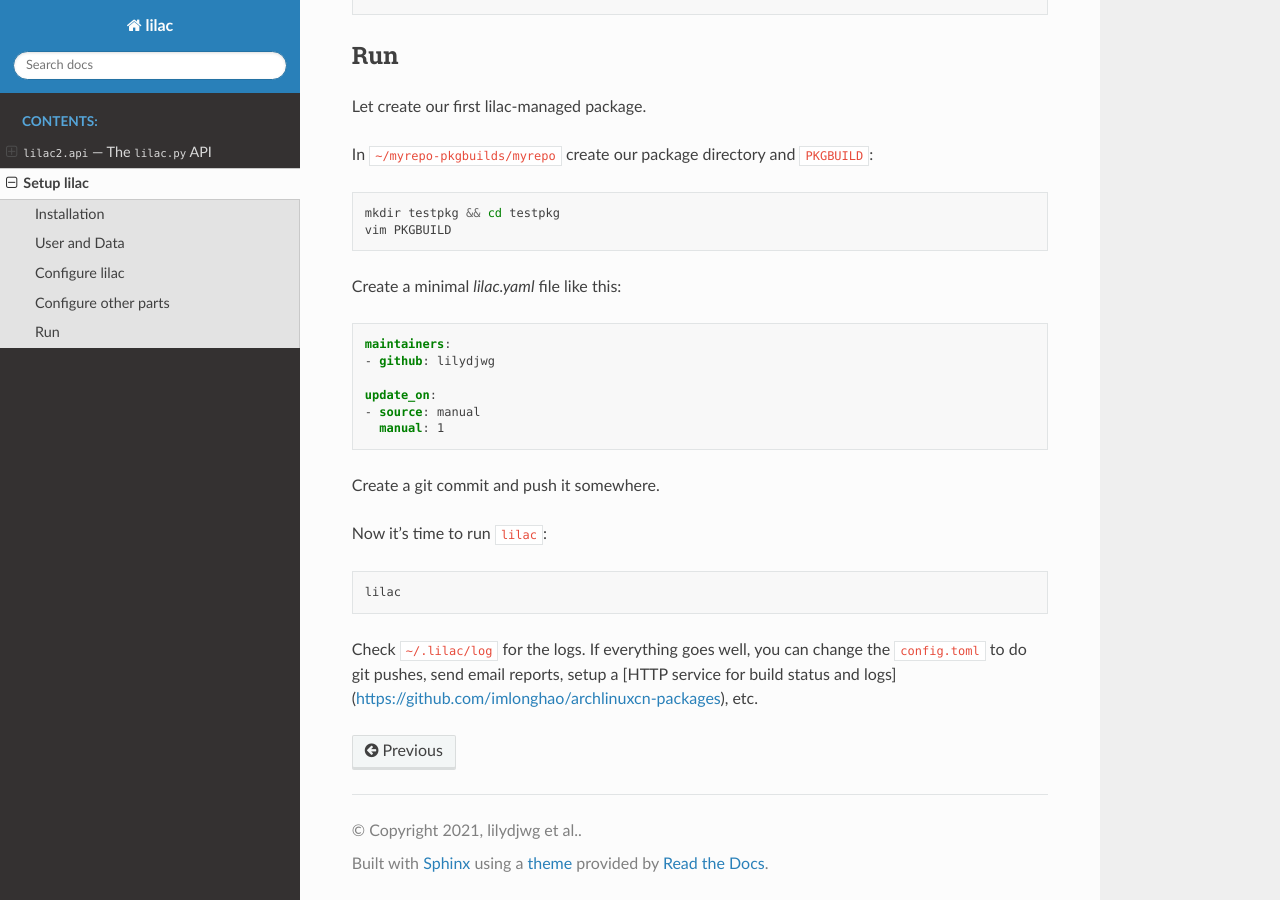
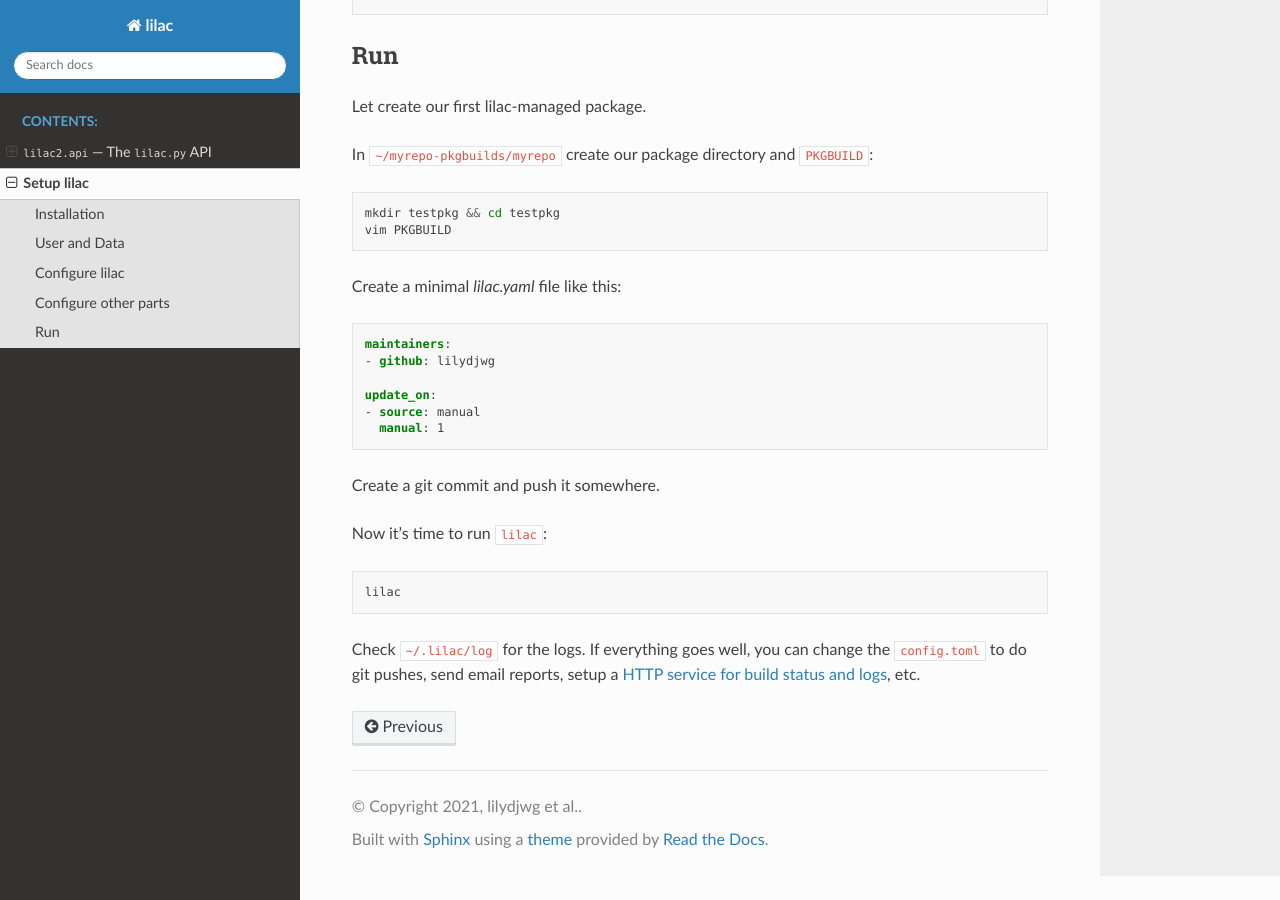
Before and after one commit to archlinuxcn/lilac, a Sphinx documentation site: the page built from docs/setup.rst, in a window 1280 px wide and 900 px high, scrolled down 4470 px. Built offline with Sphinx 7.4.7 and the Read the Docs theme 2.0.0, drawn with Linux system fonts in a browser that asks for light colours.

Commit message:
setup.rst: minor fix

```diff
--- a/docs/setup.rst
+++ b/docs/setup.rst
@@ -209,4 +209,4 @@ Now it's time to run ``lilac``:
 
   lilac
 
-Check ``~/.lilac/log`` for the logs. If everything goes well, you can change the ``config.toml`` to do git pushes, send email reports, setup a [HTTP service for build status and logs](https://github.com/imlonghao/archlinuxcn-packages), etc.
+Check ``~/.lilac/log`` for the logs. If everything goes well, you can change the ``config.toml`` to do git pushes, send email reports, setup a `HTTP service for build status and logs <https://github.com/imlonghao/archlinuxcn-packages>`_, etc.
```
